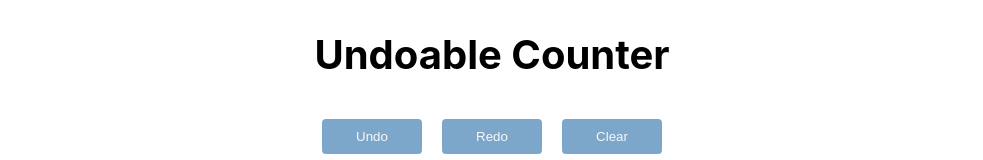
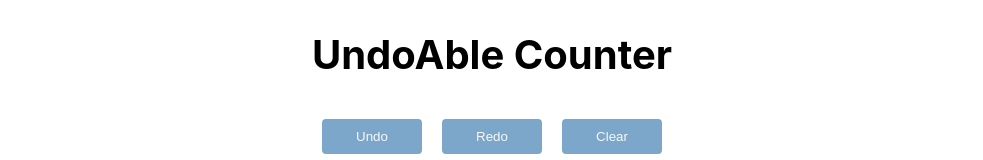
Before and after one commit to alaminShaheen/frontend-eval-tasks, a React (Create React App) app: page /undoable-counter in a window 1280 px wide. Shown: the top 160 px of the page, without its empty margins (148-1131 px from the left). Built offline with nearby package versions, Linux system fonts and the light colour scheme.

Commit message:
minor code refactor

```diff
--- a/src/pages/UndoableCounter.tsx
+++ b/src/pages/UndoableCounter.tsx
@@ -6,7 +6,7 @@ import { UndoAbleCounterContainer } from "components/UndoAbleCounter/UndoAbleCou
 export const UndoAbleCounter = () => {
     return (
         <div>
-            <Header title="Undoable Counter" />
+            <Header title="UndoAble Counter" />
             <UndoAbleCounterContainer />
         </div>
     );
```
